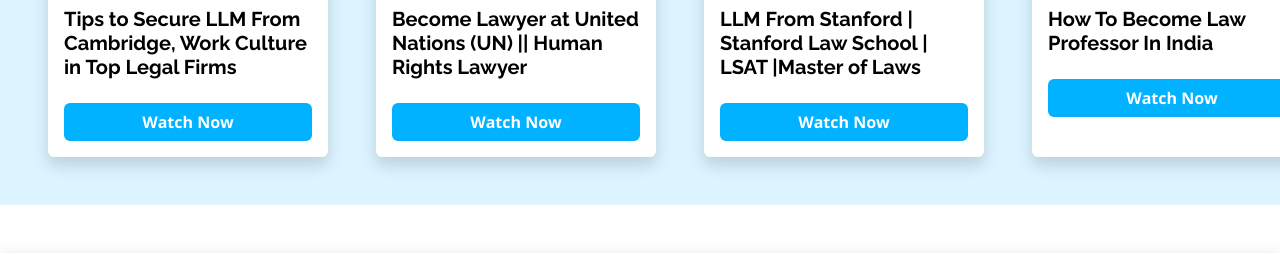
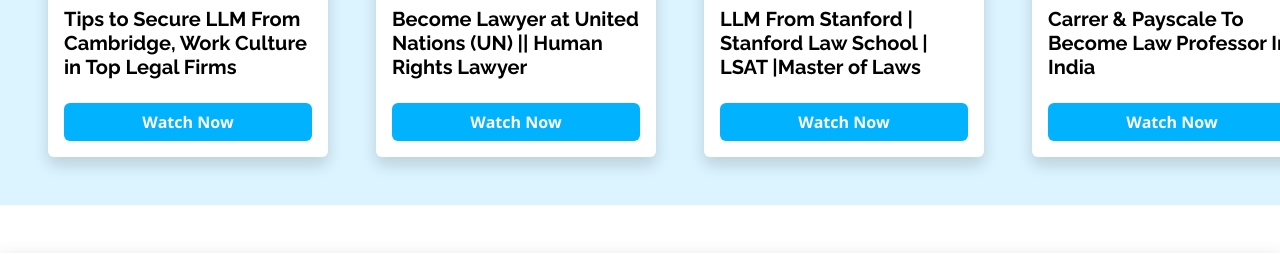
Before and after one commit to backendfglawkit/fglawkit1.1, a Flask app: page / in a window 1280 px wide. Shown: the part 2830-3084 px from the top of the page. Run offline with Flask 2, Linux system fonts and the light colour scheme; some libraries are stand-ins or nearby versions.

Commit message:
Update main_home.html

```diff
--- a/fg_lawkit/templates/main_home.html
+++ b/fg_lawkit/templates/main_home.html
@@ -240,7 +240,7 @@
                                 style="height: fit-content; max-height: 150px; object-fit: cover; overflow: hidden;"
                                 src="https://i9.ytimg.com/vi/URKRrTSlUyw/maxresdefault.jpg?v=64f9e07d&sqp=CNiG9agG&rs=AOn4CLC9HjNyMvH7HmhMKIP9HEO80shD4Q"
                                 alt=""></div>
-                        <h5 class="fw-bold mt-2">How To Become Law Professor In India
+                        <h5 class="fw-bold mt-2">Carrer & Payscale To Become Law Professor In India
                         </h5>
                         <a class="btn text-white fw-bold text-center d-block mt-4" href="https://youtu.be/URKRrTSlUyw"
                             style="background-color: #00B2FF;">Watch Now</a>
```
